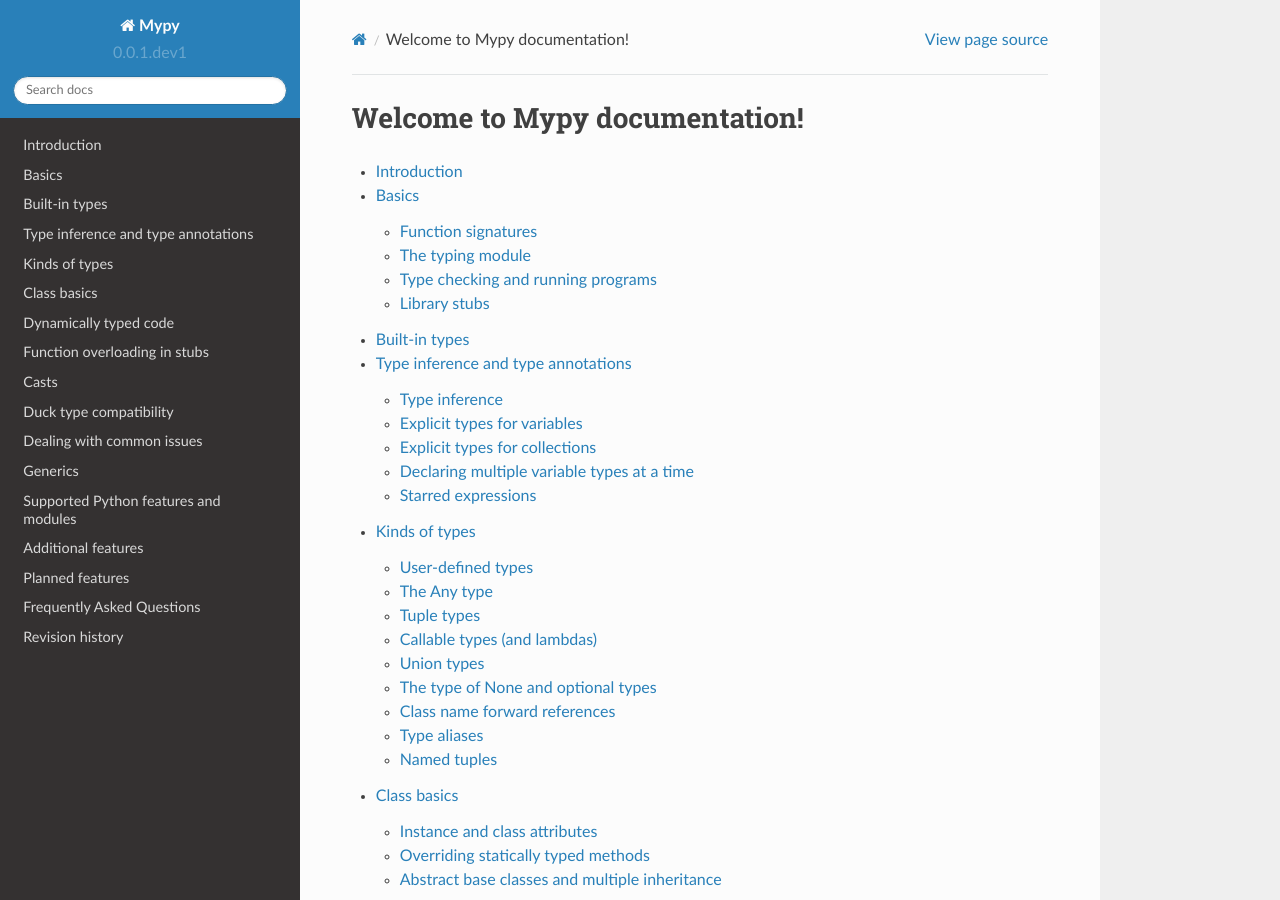
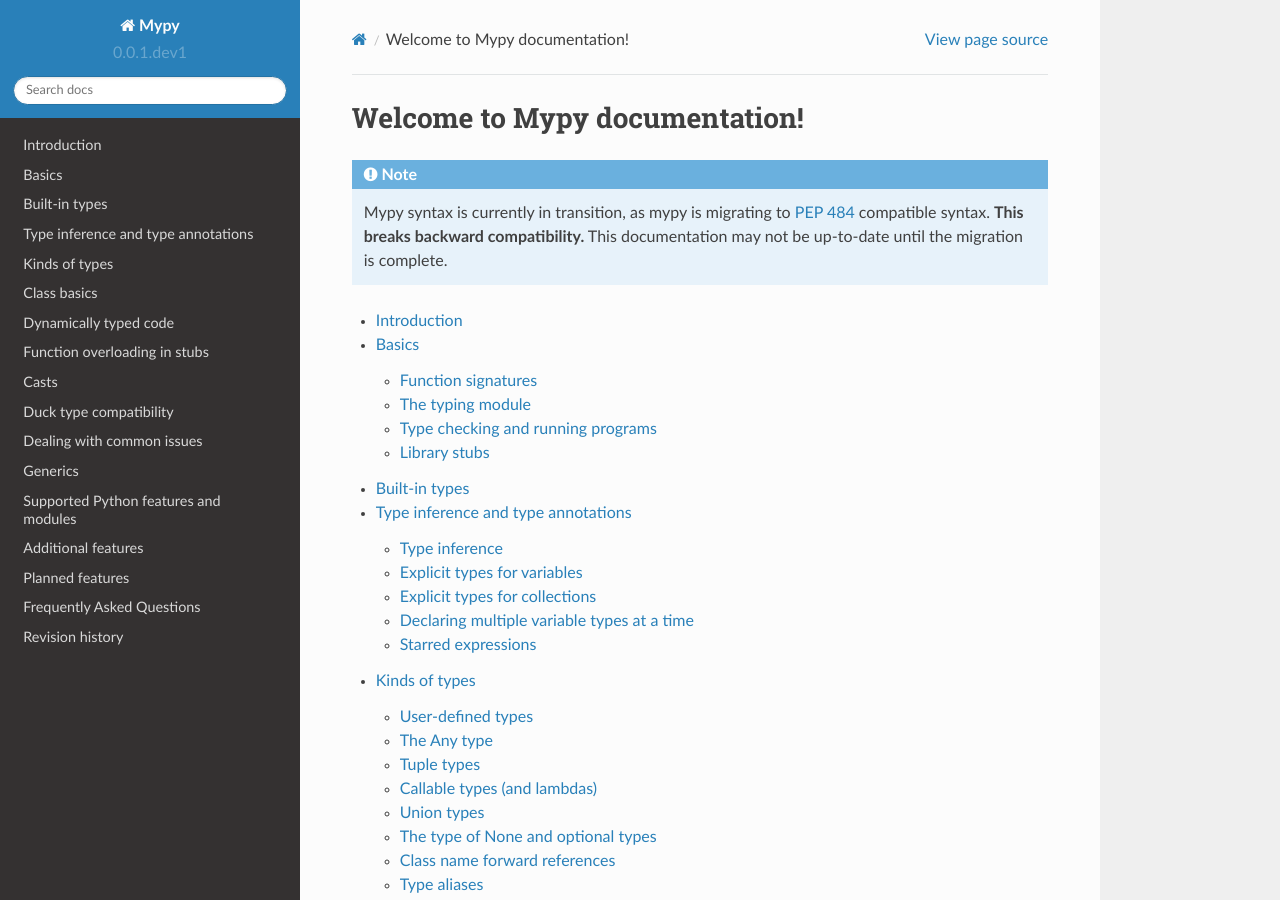
Before and after one commit to lucalysoft/mypy, a Sphinx documentation site: the page built from docs/source/index.rst, in a window 1280 px wide and 900 px high. Built offline with Sphinx 7.4.7 and the Read the Docs theme 2.0.0, drawn with Linux system fonts in a browser that asks for light colours.

Commit message:
Add note about PEP 484 migration to documentation

```diff
--- a/docs/source/index.rst
+++ b/docs/source/index.rst
@@ -5,6 +5,13 @@
 
 Welcome to Mypy documentation!
 ==============================
+
+.. note::
+
+   Mypy syntax is currently in transition, as mypy is migrating to
+   `PEP 484 <http://mypy-lang.blogspot.co.uk/2015/01/mypy-and-pep-484-type-hinting-draft.html>`_
+   compatible syntax. **This breaks backward compatibility.** This documentation may
+   not be up-to-date until the migration is complete.
 
 .. toctree::
    :maxdepth: 2
```
